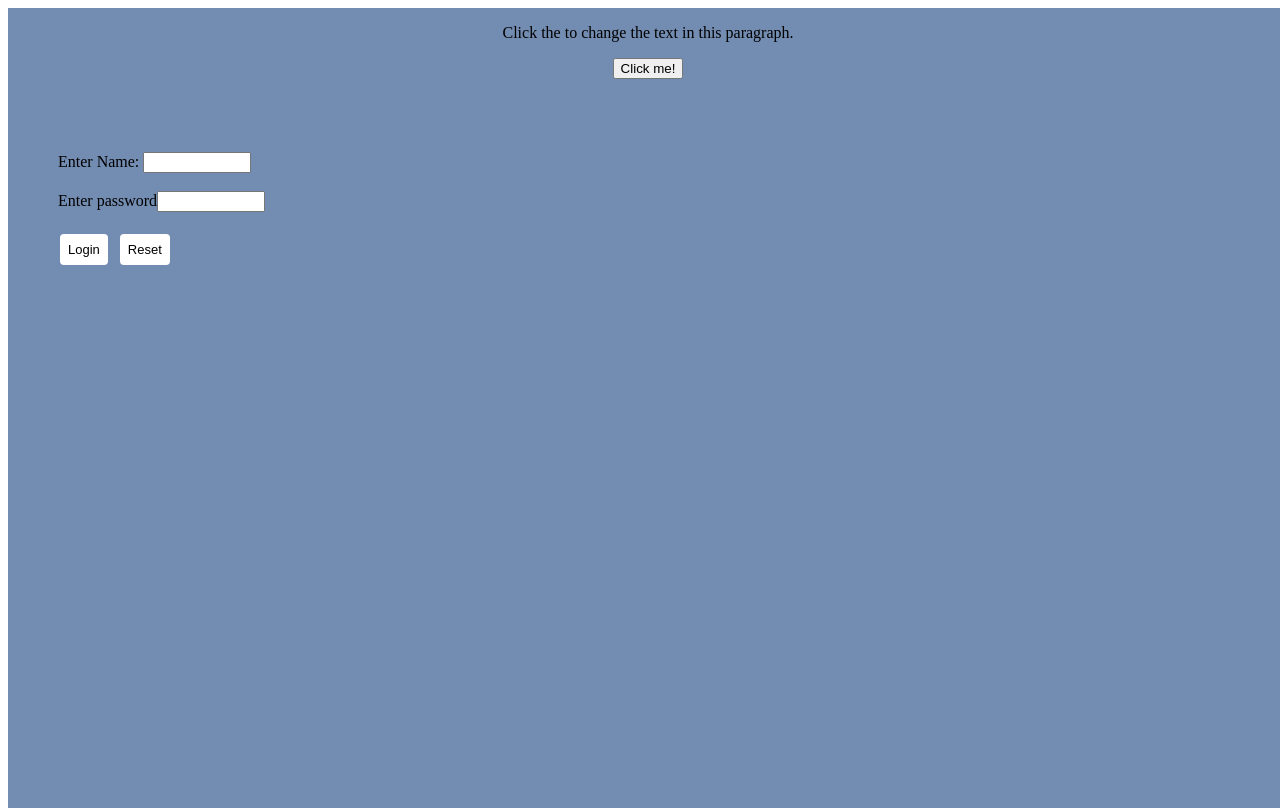
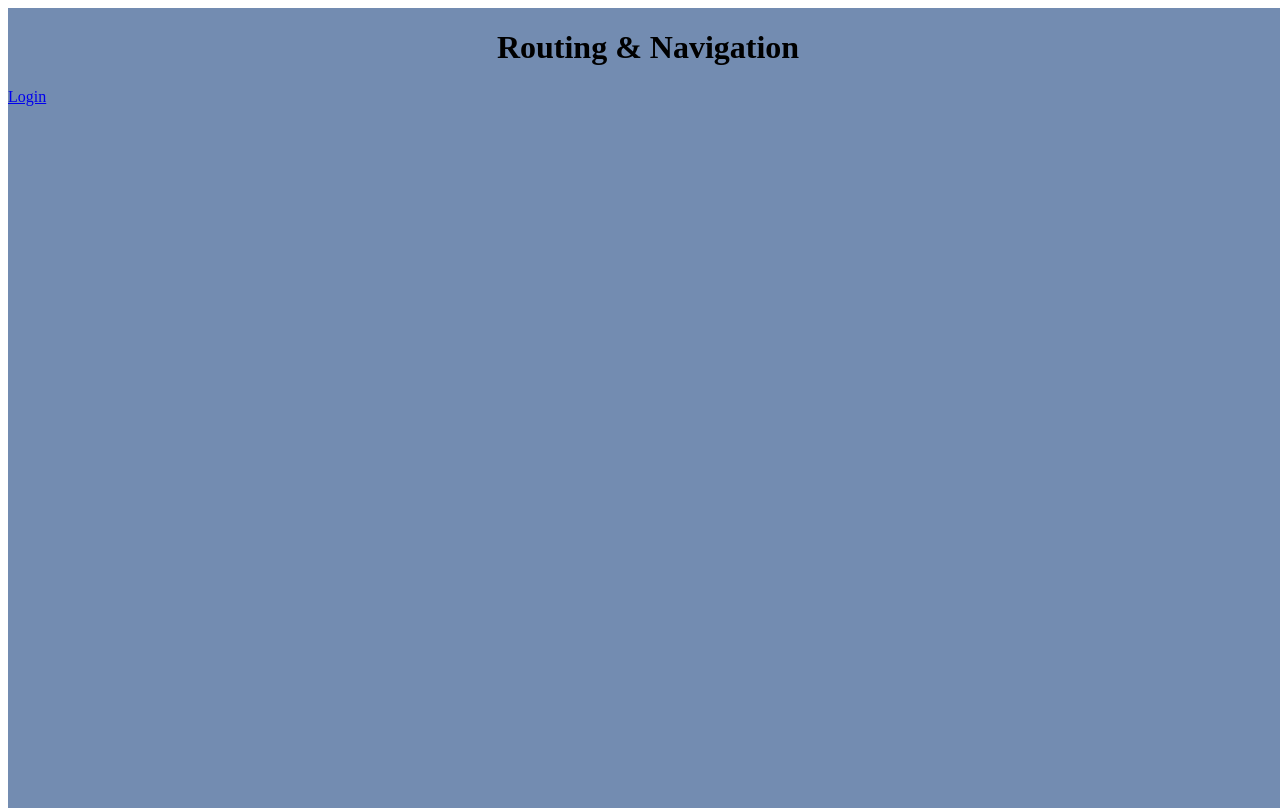
Before and after one commit to kiranlasure/angular-l7gnjh, an Angular app: page / in a window 1280 px wide. Built offline with nearby package versions, Linux system fonts and the light colour scheme.

Commit message:
1 file modified

```diff
--- a/src/app/app.component.html
+++ b/src/app/app.component.html
@@ -1,5 +1,12 @@
 <div fxLayout="column" fxLayoutGap="0px" class="div1">
-    <app-login2></app-login2>
-    <app-login></app-login>
+    <div style="text-align: center">
+    <h1>
+      Routing & Navigation
+    </h1>
+    </div>
+    <nav>
+    <a routerLink="/login" routerLinkActive = "active"> Login</a>
 
+    </nav>
 </div>
+<router-outlet></router-outlet>
```
